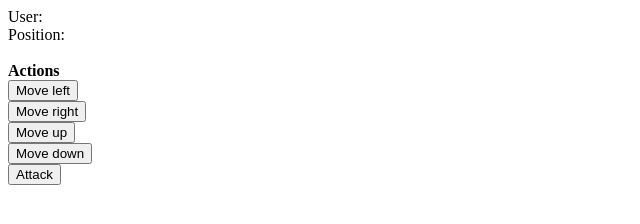
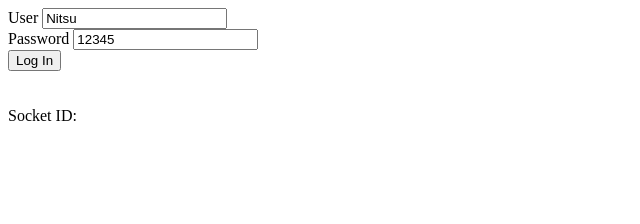
Before and after one commit to aarguello/coronao-backend, a website: page app/public/index.html in a window 1280 px wide. Shown: the whole page, without its empty margins (0-640 px from the left). Drawn offline with Linux system fonts and the light colour scheme; no server answers.

Commit message:
Add login form on testing frontend

```diff
--- a/app/public/index.html
+++ b/app/public/index.html
@@ -6,14 +6,21 @@
     <script src="main.js"></script>
   </head>
   <body>
-    <div>User: <span id="socket_id"></span></div>
-    <div>Position: <span id="user_position"></span></div>
-    <br>
-    <b>Actions</b>
-    <div><button onclick="userMove('LEFT')">Move left</button></div>
-    <div><button onclick="userMove('RIGHT')">Move right</button></div>
-    <div><button onclick="userMove('UP')">Move up</button></div>
-    <div><button onclick="userMove('DOWN')">Move down</button></div>
-    <div><button onclick="userAttack()">Attack</button></div>
+
+    <div>
+      <div>
+        <label for="username">User</label>
+        <input id="username" value="Nitsu">
+      </div>
+      <div>
+        <label for="password">Password</label>
+        <input id="password" value="12345">
+      </div>
+      <button onclick="login()">Log In</button>
+    </div>
+
+    <br><br>
+    <div>Socket ID: <span id="socket_id"></span></div>
+
   </body>
 </html>
--- a/app/public/main.js
+++ b/app/public/main.js
@@ -1,21 +1,19 @@
 
 let socket
-let token = localStorage.getItem('jwt');
-let payload = { name: 'Nitsu' }
 
-if (!token) {
+function login() {
+
+  const username = document.getElementById('username').value
+  const password = document.getElementById('password').value
 
   fetch('/login', {
     method: 'POST',
     headers: { 'Content-Type': 'application/json' },
-      body: JSON.stringify(payload),
+    body: JSON.stringify({ username, password }),
   })
   .then((response) => response.json())
   .then((data) => connect(data.token))
   .catch(console.error)
-
-} else {
-  connect(token)
 }
 
 function connect(token) {
@@ -23,8 +21,11 @@ function connect(token) {
   socket = io(`localhost:3000?token=${token}`)
 
   socket.on('connect', () => {
-    localStorage.setItem('jwt', token);
     document.getElementById('socket_id').innerHTML = socket.id
+  })
+
+  socket.on('disconnect', () => {
+    document.getElementById('socket_id').innerHTML = ''
   })
 
   const onevent = socket.onevent
```
Lines whose indentation alone changed are shown as unchanged.
